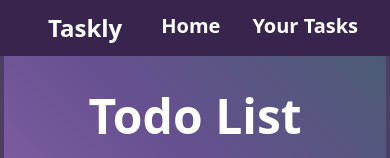
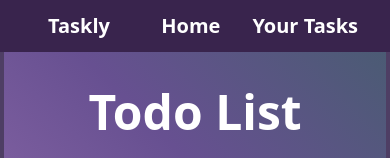
Before and after one commit to aru-shi2/TodoList-App, a React app: page / in a window 390 px wide. Shown: the top 158 px of the page. Built offline with nearby package versions, Linux system fonts and the light colour scheme; the HTML template or start-up script is replaced by a standard one.

Commit message:
nav ui improved

```diff
--- a/src/Components/Navbar.jsx
+++ b/src/Components/Navbar.jsx
@@ -6,7 +6,7 @@ const Navbar = () => {
         <nav className='bgnav p-3 font-bold text-white'>
             <ul className='flex justify-between'>
                 <div className="logo">
-                    <li className='ml-9 text-2xl'>Taskly</li>
+                    <li className='ml-9 md:text-2xl text-xl'>Taskly</li>
                 </div>
                 <div className='flex gap-8 mr-5 text-xl '>
                     <li className='transition-all ease-in-out duration-500 hover:scale-110 cursor-pointer'>Home</li>
```
